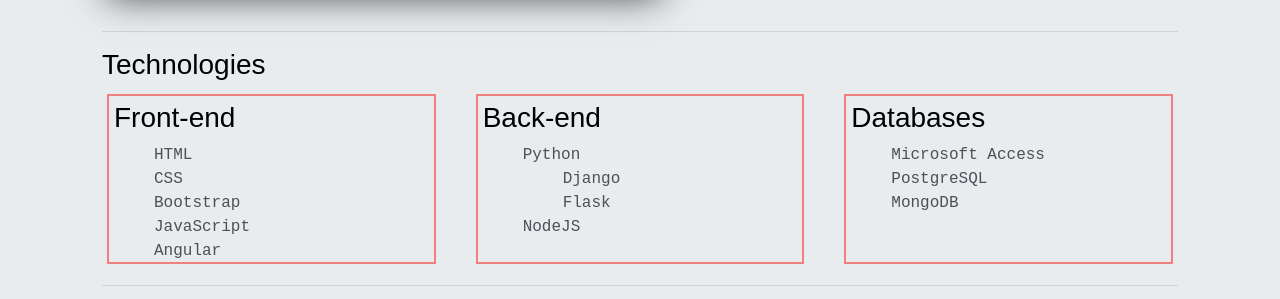
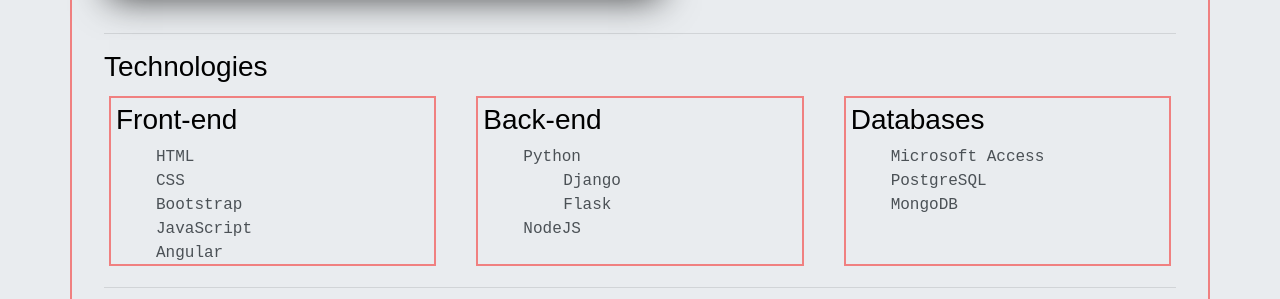
Before and after one commit to kelvinrono/My_portfolio, a plain HTML site: page index.html in a window 1280 px wide. Shown: the part 910-1209 px from the top of the page. Drawn offline with nearby package versions, Linux system fonts and the light colour scheme.

Commit message:
add overall border

```diff
--- a/index.html
+++ b/index.html
@@ -8,7 +8,7 @@
     <meta name="viewport" content="width=device-width, initial-scale=1.0">
     <title>my portfolio</title>
 </head>
-<body class='jumbotron container'>
+<body class='jumbotron container overall'>
 
     <div class='navigate'>
         <nav>
--- a/styles.css
+++ b/styles.css
@@ -73,6 +73,11 @@
 
 body *{
 	transition: 0.3s;
+
+}
+
+.overall{
+	border:2px solid lightcoral;
 }
 
 .front, .back, .database{
```
